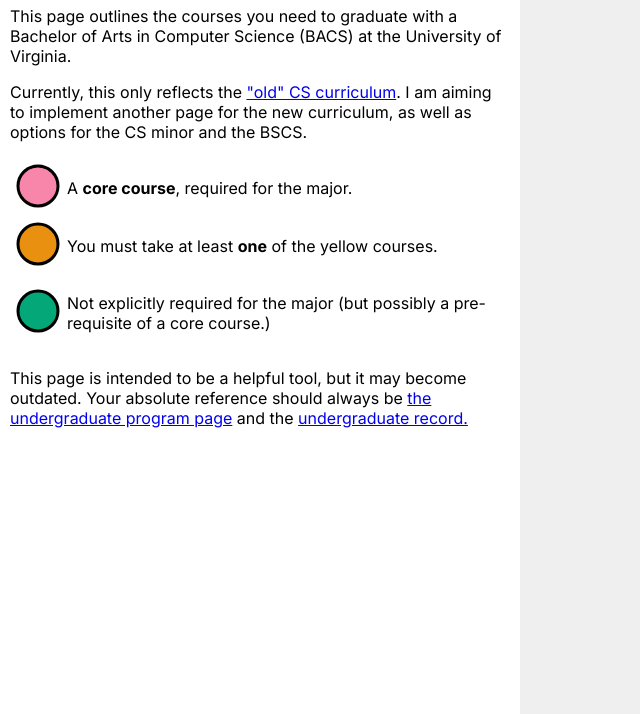
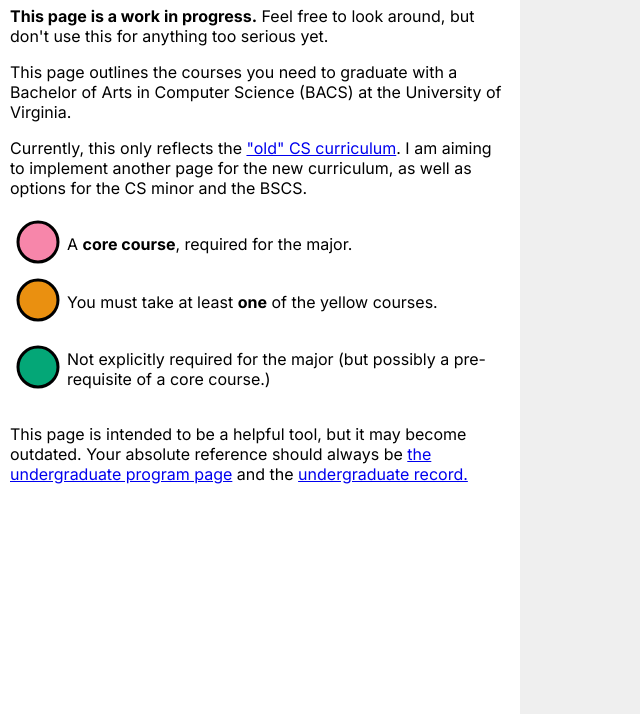
Before and after one commit to joek13/skilltree, a website with bundled scripts: page index.html in a window 1280 px wide. Shown: the part 86-800 px from the top of the page, without its empty margins (0-640 px from the left). Built offline with nearby package versions, Linux system fonts and the light colour scheme.

Commit message:
WIP notice

```diff
--- a/index.html
+++ b/index.html
@@ -22,6 +22,10 @@
 <body>
     <div id="sidebar">
         <h1>UVA BACS Skilltree</h1>
+        <p>
+            <strong>This page is a work in progress.</strong> Feel free to look around, but don't use this for anything
+            too serious yet.
+        </p>
         <p>
             This page outlines the courses you need to graduate with a Bachelor of Arts in Computer Science (BACS) at
             the University of Virginia.
```
Also changed, not shown: README.md.
